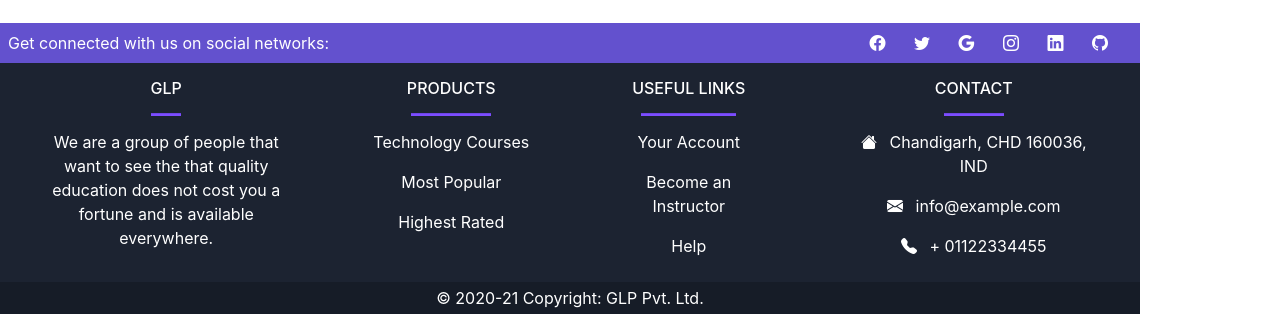
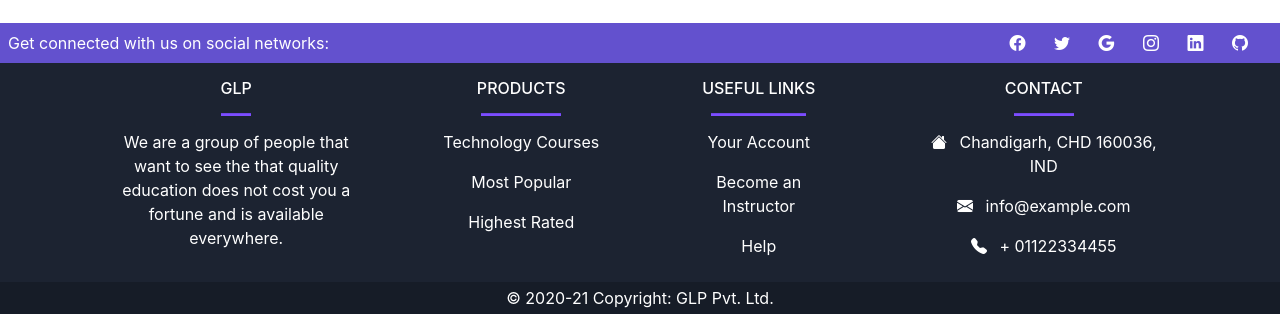
Before and after one commit to satyamkumarjha/main-major, a Django app: page / in a window 1280 px wide. Shown: the part 970-1284 px from the top of the page. Run offline with Django 3.2, Linux system fonts and the light colour scheme; data that the repository does not hold is empty; some libraries are stand-ins or nearby versions.

Commit message:
fixed footer

```diff
--- a/templates/includes/header_new.html
+++ b/templates/includes/header_new.html
@@ -71,7 +71,7 @@
 
 
 	<!-- *Footer -->
-	<footer class="text-center text-lg-start text-white" style="background-color: #1c2331; margin-top: auto;">
+	<footer class="text-center text-lg-start text-white" style="background-color: #1c2331; margin-top: auto; width: 100%;">
 
 		<!-- Section: Social media -->
 		<section class="d-flex justify-content-between p-2" style="background-color: #6351ce">
```
